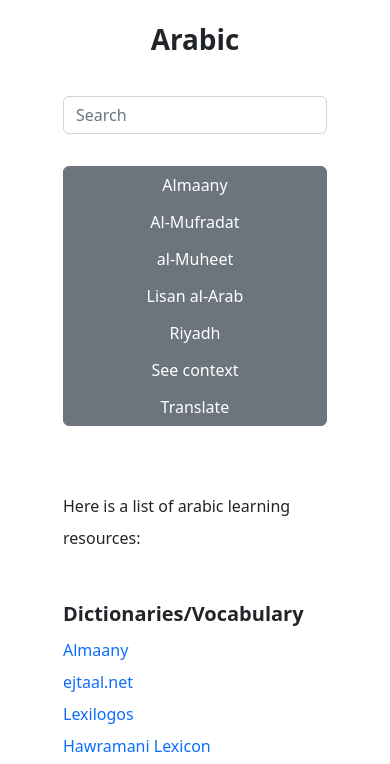
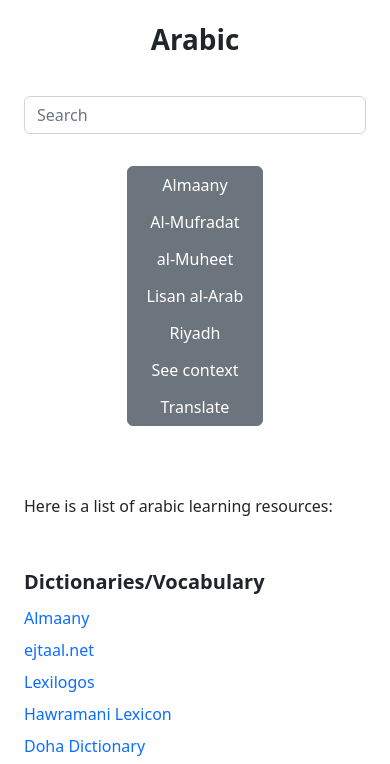
Before and after one commit to muhittinus/homepage, a plain HTML site: page arabic.html in a window 390 px wide. Shown: the part 57-821 px from the top of the page. Drawn offline with nearby package versions, Linux system fonts and the light colour scheme.

Commit message:
Update styles.css

```diff
--- a/styles.css
+++ b/styles.css
@@ -25,6 +25,9 @@ div.p-4 {
   div.container,
   div.mx-auto,
   div.p-4 {
-    width: 80%;
+    width: 100%;
 }
+  div.btn-group-vertical {
+    width: 40%;
+  }
 }
```
